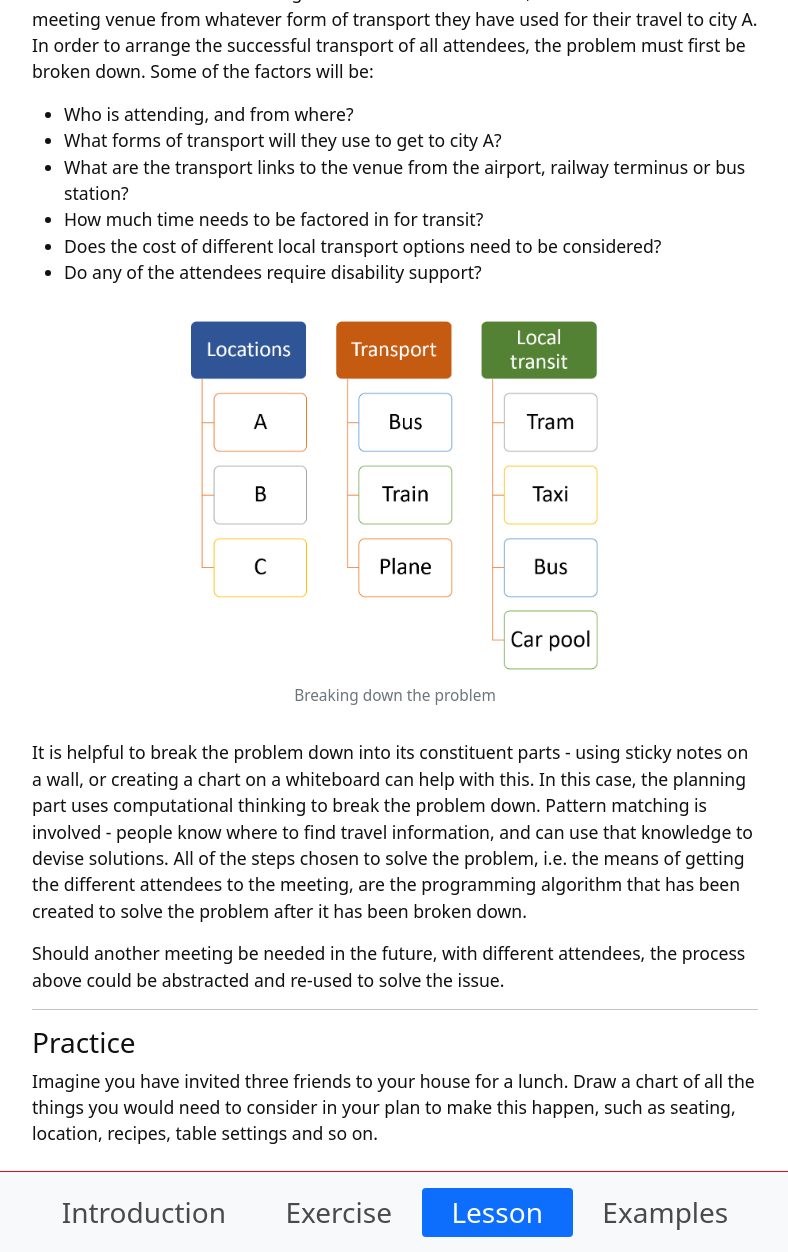
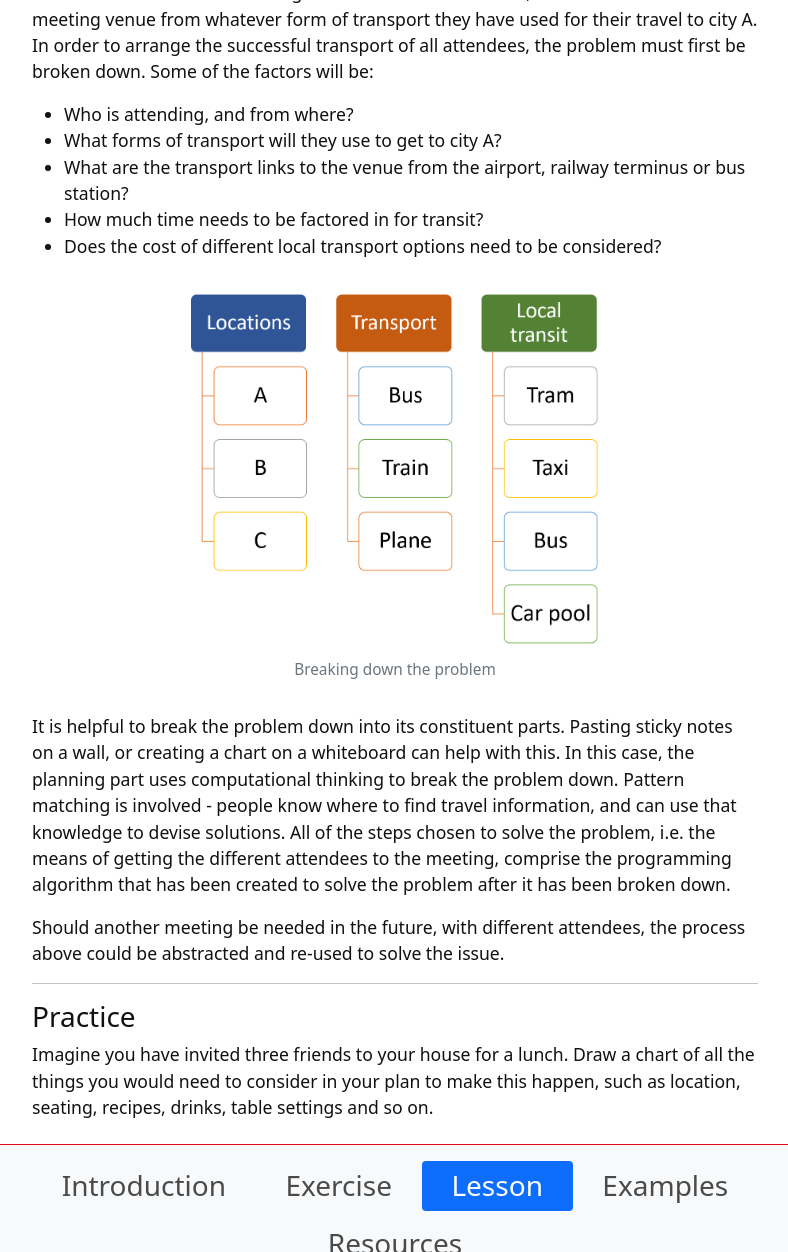
Before and after one commit to weaverbel/intro-computational-thinking, a Jekyll site: the page built from content/2-lesson.md, in a window 1280 px wide and 1400 px high, scrolled down 1070 px, cut to the strip 0-1252 px from the top of the window. Shown: the whole strip, without its empty margins (245-1033 px from the left). Built offline with Jekyll 4.4.1, drawn with Linux system fonts in a browser that asks for light colours; some of the changed text lies outside the part shown.

Commit message:
Update 2-lesson.md
figuring it out

```diff
--- a/content/2-lesson.md
+++ b/content/2-lesson.md
@@ -29,12 +29,11 @@ Suppose we have to arrange a face to face meeting in city A. Some of the meeting
 - What are the transport links to the venue from the airport, railway terminus or bus station?
 - How much time needs to be factored in for transit?
 - Does the cost of different local transport options need to be considered?
-- Do any of the attendees require disability support?
 
 {% include figure.html img="tr-options.png" alt="Breaking down a problem" caption="Breaking down the problem" width="60%" %}
 
-It is helpful to break the problem down into its constituent parts - using sticky notes on a wall, or creating a chart on a whiteboard can help with this.
-In this case, the planning part uses computational thinking to break the problem down. Pattern matching is involved - people know where to find travel information, and can use that knowledge to devise solutions. All of the steps chosen to solve the problem, i.e. the means of getting the different attendees to the meeting, are the programming algorithm that has been created to solve the problem after it has been broken down.
+It is helpful to break the problem down into its constituent parts. Pasting sticky notes on a wall, or creating a chart on a whiteboard can help with this.
+In this case, the planning part uses computational thinking to break the problem down. Pattern matching is involved - people know where to find travel information, and can use that knowledge to devise solutions. All of the steps chosen to solve the problem, i.e. the means of getting the different attendees to the meeting, comprise the programming algorithm that has been created to solve the problem after it has been broken down.
 
 Should another meeting be needed in the future, with different attendees, the process above could be abstracted and re-used to solve the issue.
 
@@ -42,4 +41,4 @@ Should another meeting be needed in the future, with different attendees, the pr
 
 ### Practice
 
-Imagine you have invited three friends to your house for a lunch. Draw a chart of all the things you would need to consider in your plan to make this happen, such as seating, location, recipes, table settings and so on.
+Imagine you have invited three friends to your house for a lunch. Draw a chart of all the things you would need to consider in your plan to make this happen, such as location, seating, recipes, drinks, table settings and so on.
```
Also changed, not shown: other parts of content/2-lesson.md (+1 -1 lines).
